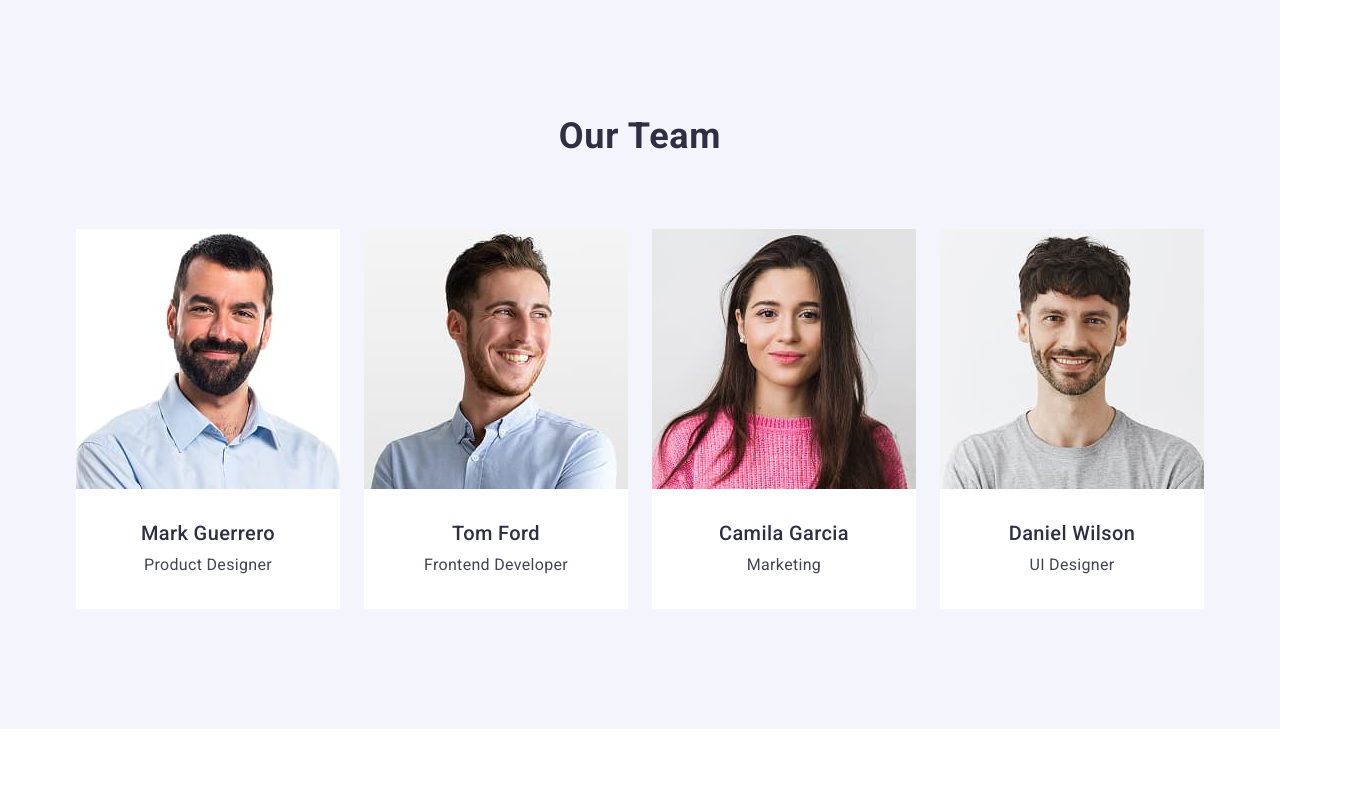
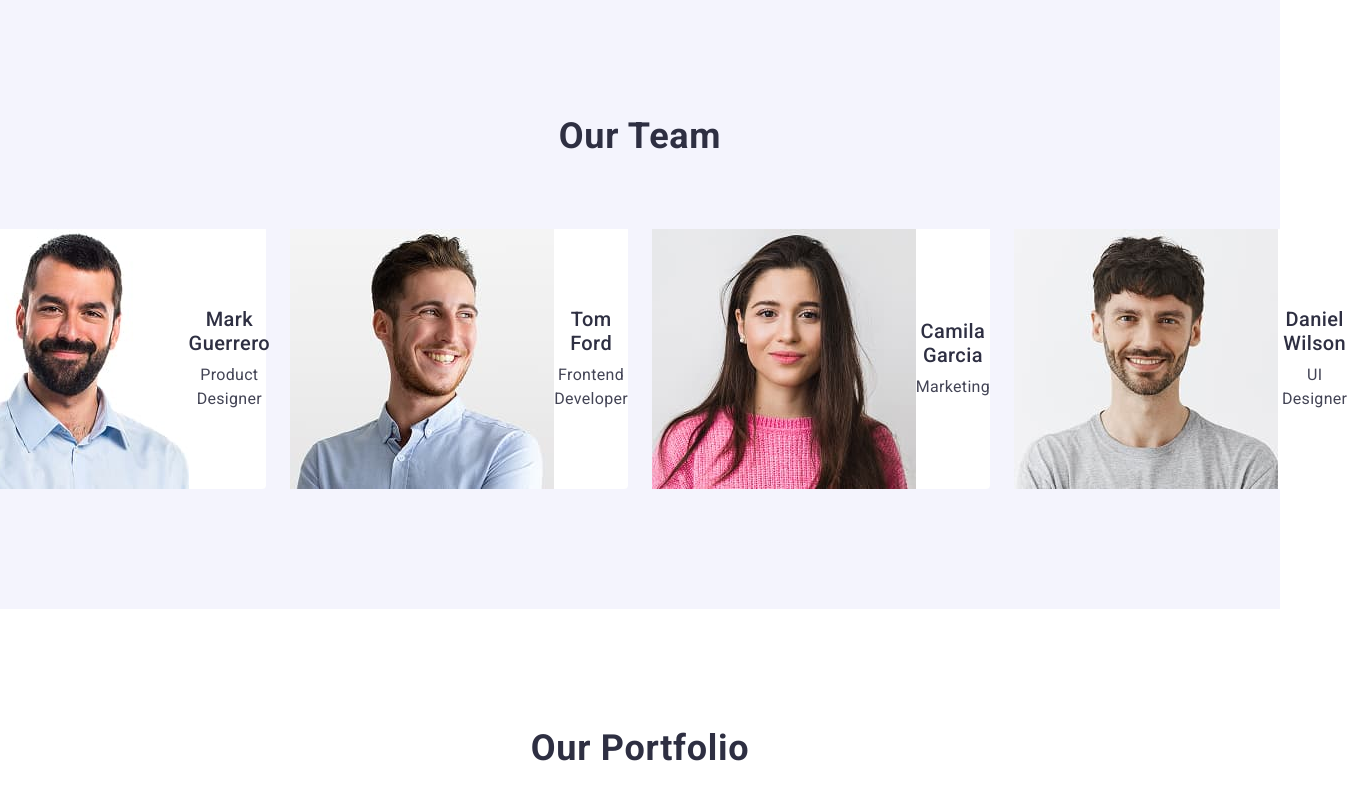
Before and after one commit to Ferd1xx/goit-markup-hw-03, a plain HTML site: page index.html in a window 1280 px wide. Shown: the part 1340-2140 px from the top of the page, 1352 px wide, since content can reach past the window. Drawn offline with nearby package versions, Linux system fonts and the light colour scheme.

Commit message:
homework-3

```diff
--- a/css/styles.css
+++ b/css/styles.css
@@ -213,8 +213,6 @@ footer {
 
 .ul-main-one {
   display: flex;
-  justify-content: center;
-  align-items: center;
   gap: 24px;
   margin: 0 auto;
 }
@@ -233,10 +231,6 @@ footer {
 }
 
 .main-li-two {
-  display: flex;
-  justify-content: center;
-  align-items: center;
-  flex-direction: column;
   width: calc((100% - 72px) / 4);
   background-color: #ffffff;
   border-radius: 0px 0px 4px 4px;
```
